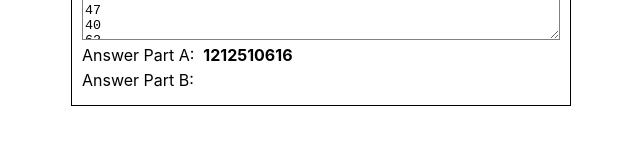
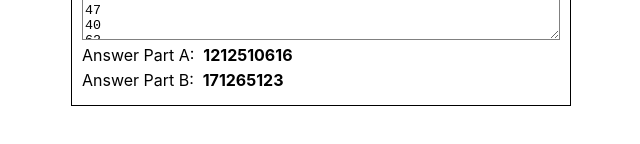
Before and after one commit to danielzotti/advent-of-code-2020, a React (Create React App) app: page /day/9 in a window 1280 px wide. Shown: the part 416-560 px from the top of the page, without its empty margins (319-959 px from the left). Built offline with nearby package versions, Linux system fonts and the light colour scheme.

Commit message:
Day9 part B completed

```diff
--- a/src/days/Day9/Day9.tsx
+++ b/src/days/Day9/Day9.tsx
@@ -29,8 +29,32 @@ const checkSumInPreamble = (currentPosition: number, inputItems: Array<number>,
 };
 
 const getFirstWrongNumber = (inputItems: Array<number>) => {
-  // return checkSumInPreamble(0, inputItems, preambleLengthTest);
   return checkSumInPreamble(0, inputItems, preambleLength);
+};
+
+const firstWrongNumber = getFirstWrongNumber(inputItems);
+
+const checkSumInContiguousSet = (wrongNumber: number, inputItems: Array<number>) => {
+  for(let start = 0; start < inputItems.length; start++) {
+    for(let end = start + 1; end < inputItems.length; end++) {
+      const currentSet = inputItems.slice(start, end);
+      const sum = currentSet.reduce((total, el) => total += el, 0);
+      // console.log(start, end, currentSet, sum, wrongNumber);
+      if(sum === wrongNumber) {
+        return currentSet;
+      }
+      if(sum > wrongNumber) {
+        break;
+      }
+    }
+  }
+  return null;
+}
+
+const getContiguousSetEqualsToWrongNumber = (wrongNumber: number, inputItems: Array<number>) => {
+  const set: Array<number> | null= checkSumInContiguousSet(wrongNumber, inputItems)
+  const orderedSet = set?.sort((a, b) => a >= b ? 1 : -1);
+  return orderedSet ? orderedSet[0] + orderedSet[orderedSet.length - 1] : null;
 };
 
 export const Day9: React.FC = () => {
@@ -38,8 +62,8 @@ export const Day9: React.FC = () => {
   return (
     <>
       <DayItem day={ 9 } inputText={ inputTest }>
-        <span key="partA"> { getFirstWrongNumber(inputItems) }</span>
-        <span key="partB"></span>
+        <span key="partA"> { firstWrongNumber }</span>
+        <span key="partB"> { getContiguousSetEqualsToWrongNumber(firstWrongNumber, inputItems) }</span>
       </DayItem>
     </>
   );
```
